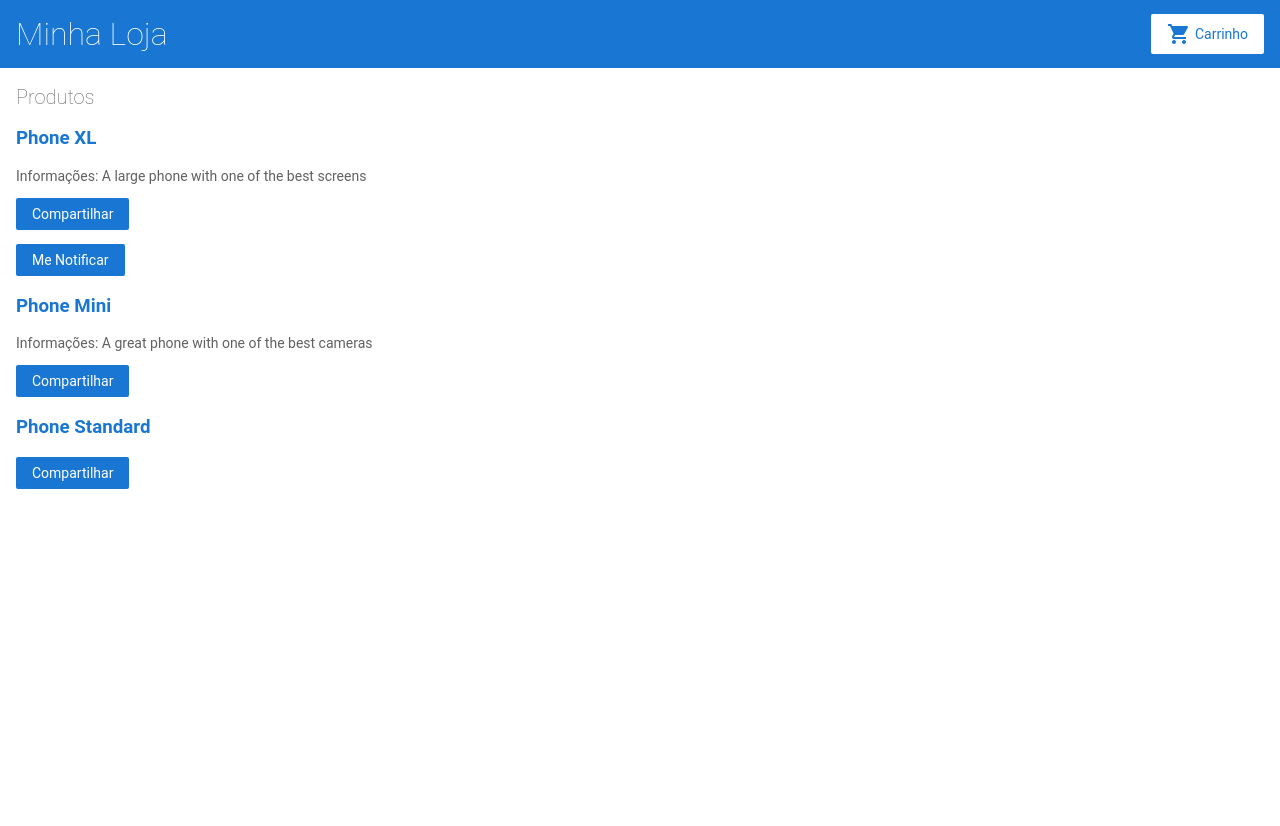
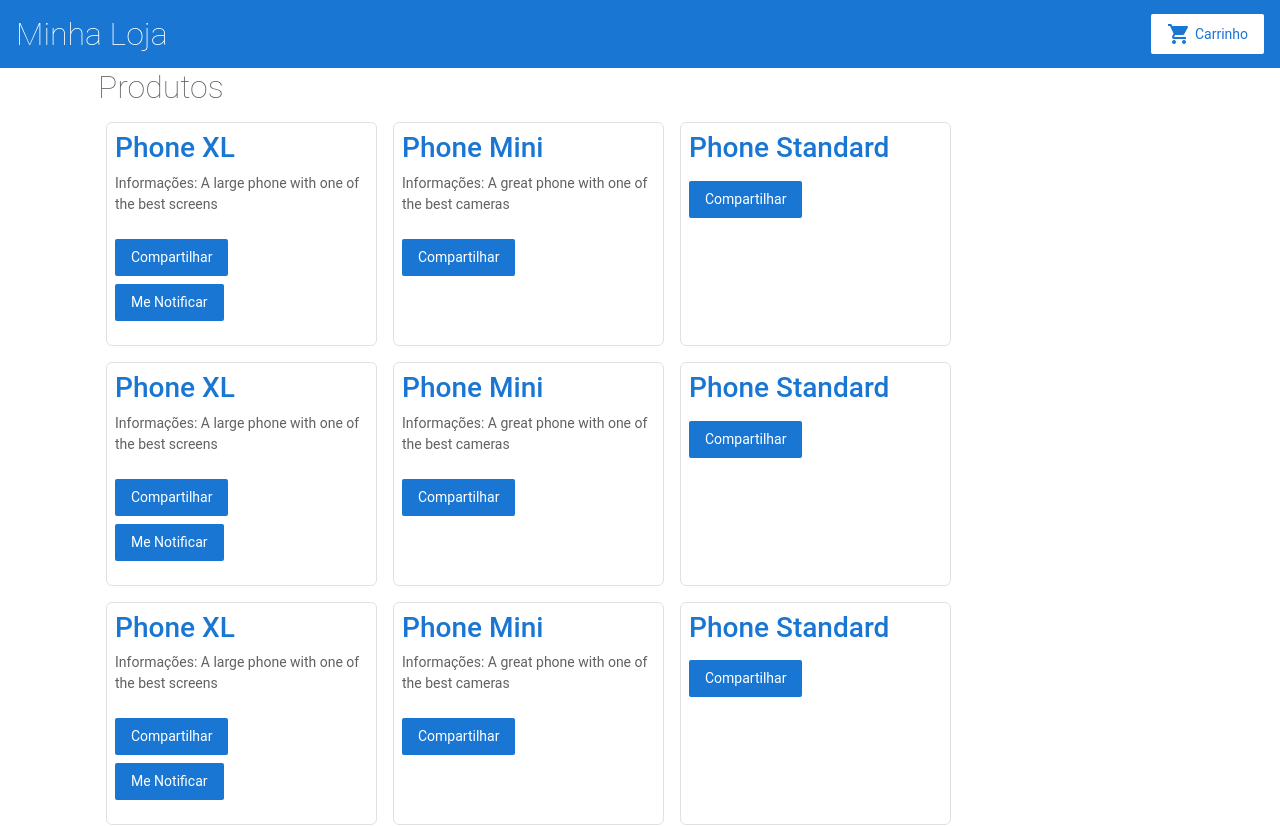
Before and after one commit to Vansovski/E-commerce, an Angular app: page / in a window 1280 px wide. Shown: the top 826 px of the page. Before the commit the page ends 800 px from the top, so only its background shows below. Built offline with nearby package versions, Linux system fonts and the light colour scheme.

Commit message:
BootstrapAngular

```diff
--- a/src/app/product-list/product-list.component.html
+++ b/src/app/product-list/product-list.component.html
@@ -1,6 +1,10 @@
-<h2>Produtos</h2>
+<h1>Produtos</h1>
 
-<div *ngFor="let product of products" class="bg-primary">
+
+<div class="container ">
+    <div class="row">
+
+        <div *ngFor="let product of products" class="card col-3 m-2 p-2 border">
             <!--Utilizando diretiva para modificar o DOM-->
             <div>
                 <h3>
@@ -13,7 +17,7 @@
                     Informações: {{ product.description }}
                 </p>
 
-        <button type="button" (click)="share(product)">
+                <button type="button" (click)="share(product)" class="my-2">
                     Compartilhar
                 </button>
 
@@ -23,3 +27,6 @@
             </div>
 
         </div>
+
+    </div>
+</div>
--- a/src/app/products.ts
+++ b/src/app/products.ts
@@ -23,5 +23,78 @@ export const products = [
     name: 'Phone Standard',
     price: 299,
     description: ''
+  },
+  {
+    id: 1,
+    name: 'Phone XL',
+    price: 799,
+    description: 'A large phone with one of the best screens'
+  },
+  {
+    id: 2,
+    name: 'Phone Mini',
+    price: 699,
+    description: 'A great phone with one of the best cameras'
+  },
+  {
+    id: 3,
+    name: 'Phone Standard',
+    price: 299,
+    description: ''
+  },
+  {
+    id: 1,
+    name: 'Phone XL',
+    price: 799,
+    description: 'A large phone with one of the best screens'
+  },
+  {
+    id: 2,
+    name: 'Phone Mini',
+    price: 699,
+    description: 'A great phone with one of the best cameras'
+  },
+  {
+    id: 3,
+    name: 'Phone Standard',
+    price: 299,
+    description: ''
+  },
+  {
+    id: 1,
+    name: 'Phone XL',
+    price: 799,
+    description: 'A large phone with one of the best screens'
+  },
+  {
+    id: 2,
+    name: 'Phone Mini',
+    price: 699,
+    description: 'A great phone with one of the best cameras'
+  },
+  {
+    id: 3,
+    name: 'Phone Standard',
+    price: 299,
+    description: ''
+  },
+  {
+    id: 1,
+    name: 'Phone XL',
+    price: 799,
+    description: 'A large phone with one of the best screens'
+  },
+  {
+    id: 2,
+    name: 'Phone Mini',
+    price: 699,
+    description: 'A great phone with one of the best cameras'
+  },
+  {
+    id: 3,
+    name: 'Phone Standard',
+    price: 299,
+    description: ''
   }
+
 ];
--- a/src/assets/shipping.json
+++ b/src/assets/shipping.json
@@ -1,14 +1,14 @@
 [
   {
-    "type": "Overnight",
+    "type": "SEDEX-10",
     "price": 25.99
   },
   {
-    "type": "2-Day",
+    "type": "SEDEX",
     "price": 9.99
   },
   {
-    "type": "Postal",
+    "type": "PAC",
     "price": 2.99
   }
 ]
--- a/src/index.html
+++ b/src/index.html
@@ -11,8 +11,13 @@
       href="https://fonts.googleapis.com/icon?family=Material+Icons"
       rel="stylesheet"
     />
+    <link href="https://cdn.jsdelivr.net/npm/bootstrap@5.2.0-beta1/dist/css/bootstrap.min.css" rel="stylesheet" integrity="sha384-0evHe/X+R7YkIZDRvuzKMRqM+OrBnVFBL6DOitfPri4tjfHxaWutUpFmBp4vmVor" crossorigin="anonymous">
+
   </head>
   <body>
     <app-root></app-root>
+    <script src="https://cdn.jsdelivr.net/npm/@popperjs/core@2.11.5/dist/umd/popper.min.js" integrity="sha384-Xe+8cL9oJa6tN/veChSP7q+mnSPaj5Bcu9mPX5F5xIGE0DVittaqT5lorf0EI7Vk" crossorigin="anonymous"></script>
+    <script src="https://cdn.jsdelivr.net/npm/bootstrap@5.2.0-beta1/dist/js/bootstrap.min.js" integrity="sha384-kjU+l4N0Yf4ZOJErLsIcvOU2qSb74wXpOhqTvwVx3OElZRweTnQ6d31fXEoRD1Jy" crossorigin="anonymous"></script>
+
   </body>
 </html>
```
Lines whose indentation alone changed are shown as unchanged.
